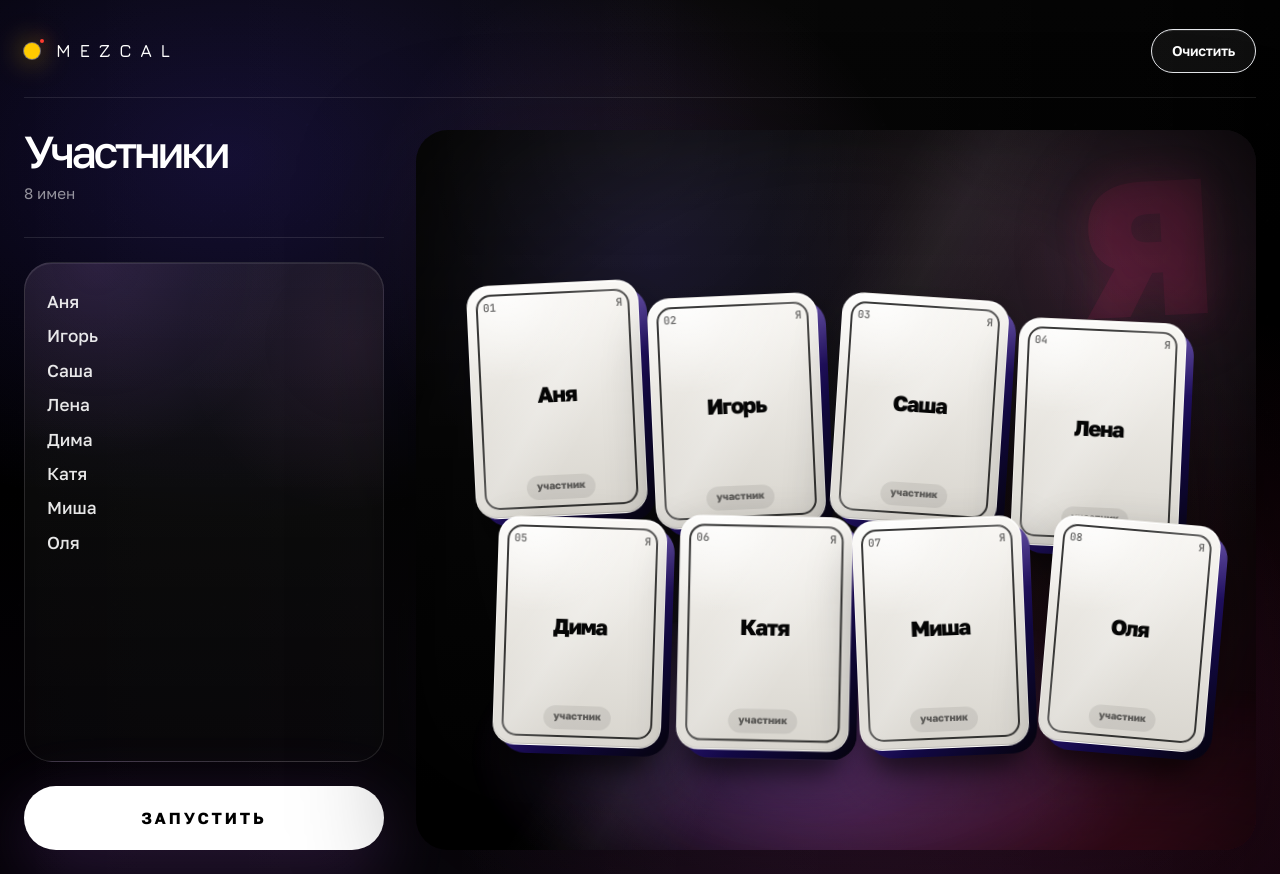
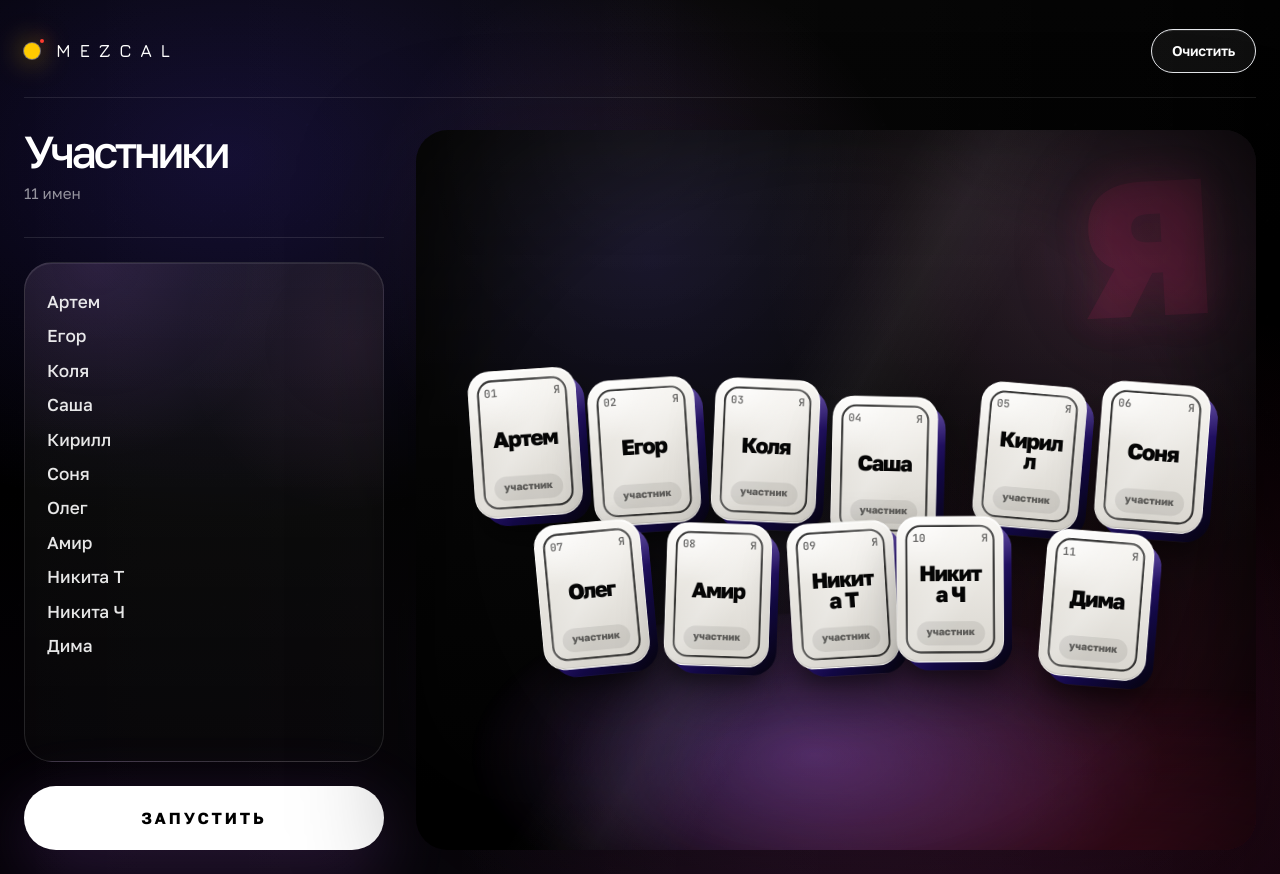
Before and after one commit to egortriston/y-cas, a React (Vite) app: page / in a window 1280 px wide. Built offline with nearby package versions, Linux system fonts and the light colour scheme.

Commit message:
Add default participant photos

```diff
--- a/src/App.tsx
+++ b/src/App.tsx
@@ -6,7 +6,22 @@ import { Textarea } from "@/components/ui/textarea";
 import { ShimmerButton } from "@/components/effects/shimmer-button";
 import { cn } from "@/lib/utils";
 
-const initialNames = ["Аня", "Игорь", "Саша", "Лена", "Дима", "Катя", "Миша", "Оля"].join("\n");
+const defaultParticipants = [
+  { name: "Артем", photoUrl: "https://center.yandex-team.ru/api/v1/user/temapetrov/photo/original.jpg" },
+  { name: "Егор", photoUrl: "https://center.yandex-team.ru/api/v1/user/musnitskiy/photo_979145/original.jpg" },
+  { name: "Коля", photoUrl: "https://center.yandex-team.ru/api/v1/user/n-kurbatov/photo_700384/original.jpg" },
+  { name: "Саша", photoUrl: "https://center.yandex-team.ru/api/v1/user/amandrov/photo_923431/original.jpg" },
+  { name: "Кирилл", photoUrl: "https://center.yandex-team.ru/api/v1/user/kirvn/photo/original.jpg" },
+  { name: "Соня", photoUrl: "https://center.yandex-team.ru/api/v1/user/sphsv/photo_886746/original.jpg" },
+  { name: "Олег", photoUrl: "https://center.yandex-team.ru/api/v1/user/layokov/photo/original.jpg" },
+  { name: "Амир", photoUrl: "https://center.yandex-team.ru/api/v1/user/ammustafaev/photo_864730/original.jpg" },
+  { name: "Никита Т", photoUrl: "https://center.yandex-team.ru/api/v1/user/niktolstiakov/photo/original.jpg" },
+  { name: "Никита Ч", photoUrl: "https://center.yandex-team.ru/api/v1/user/cnikitaa16/photo_818066/original.jpg" },
+  { name: "Дима", photoUrl: "https://center.yandex-team.ru/api/v1/user/jonmagon/photo_648376/original.jpg" },
+] as const;
+
+const initialNames = defaultParticipants.map((participant) => participant.name).join("\n");
+const defaultPhotoByName = new Map<string, string>(defaultParticipants.map((participant) => [participant.name, participant.photoUrl]));
 
 type DrawPhase = "idle" | "shuffling" | "eliminating" | "revealed";
 
@@ -160,6 +175,7 @@ function ParticipantCard({
   winner,
   phase,
   reducedMotion,
+  photoUrl,
 }: {
   name: string;
   index: number;
@@ -168,6 +184,7 @@ function ParticipantCard({
   winner: boolean;
   phase: DrawPhase;
   reducedMotion: boolean;
+  photoUrl?: string;
 }) {
   const revealScale = Math.min(1.78, Math.max(1.28, 252 / placement.width));
   const exitDirection = index % 2 === 0 ? -1 : 1;
@@ -176,11 +193,17 @@ function ParticipantCard({
   const shuffleX = seededOffset(index, 7) * Math.min(52, placement.width * 0.28);
   const shuffleY = seededOffset(index, 8) * Math.min(42, placement.height * 0.18);
   const shuffleRotate = seededOffset(index, 9) * 10;
+  const [photoFailed, setPhotoFailed] = useState(false);
+  const visiblePhotoUrl = photoUrl && !photoFailed ? photoUrl : undefined;
+
+  useLayoutEffect(() => {
+    setPhotoFailed(false);
+  }, [photoUrl]);
 
   return (
     <motion.article
       layout
-      className={cn("participant-card absolute left-1/2 top-1/2", active && "is-active", winner && "is-winner")}
+      className={cn("participant-card absolute left-1/2 top-1/2", visiblePhotoUrl && "has-photo", active && "is-active", winner && "is-winner")}
       style={{
         width: placement.width,
         height: placement.height,
@@ -256,6 +279,11 @@ function ParticipantCard({
           <span>{String(index + 1).padStart(2, "0")}</span>
           <span>Я</span>
         </div>
+        {visiblePhotoUrl ? (
+          <div className="participant-card__portrait">
+            <img src={visiblePhotoUrl} alt="" loading="lazy" onError={() => setPhotoFailed(true)} />
+          </div>
+        ) : null}
         <strong>{name}</strong>
         <small>{winner && phase === "revealed" ? "ведет" : "участник"}</small>
       </div>
@@ -312,6 +340,7 @@ function CardTable({
                   winner={phase === "revealed" && winnerIndex === index}
                   phase={phase}
                   reducedMotion={reducedMotion}
+                  photoUrl={defaultPhotoByName.get(name)}
                 />
               ) : null,
             )}
@@ -470,7 +499,7 @@ export default function App() {
                   setRawNames(event.target.value);
                   resetDraw(event.target.value);
                 }}
-                placeholder={"Анна\nИгорь\nСаша\nЛена"}
+                placeholder={"Артем\nЕгор\nКоля\nСаша"}
                 spellCheck={false}
                 className="names-textarea min-h-[28rem] rounded-none border-0 bg-transparent p-0 text-[1.08rem] font-medium leading-[2.15rem] shadow-none outline-none focus:bg-transparent focus:ring-0 max-lg:min-h-[14rem]"
               />
--- a/src/index.css
+++ b/src/index.css
@@ -349,6 +349,32 @@ canvas {
   transform: rotate(10deg);
 }
 
+.participant-card__portrait {
+  position: absolute;
+  left: 15%;
+  right: 15%;
+  top: 18%;
+  z-index: 1;
+  aspect-ratio: 1;
+  overflow: hidden;
+  border: 1px solid rgba(5, 5, 5, 0.2);
+  border-radius: 22%;
+  background:
+    radial-gradient(circle at 30% 10%, rgba(255, 255, 255, 0.62), transparent 34%),
+    linear-gradient(180deg, rgba(5, 5, 5, 0.08), rgba(5, 5, 5, 0.16));
+  box-shadow:
+    inset 0 1px 0 rgba(255, 255, 255, 0.62),
+    0 10px 22px rgba(5, 5, 5, 0.16);
+}
+
+.participant-card__portrait img {
+  display: block;
+  width: 100%;
+  height: 100%;
+  object-fit: cover;
+  filter: saturate(0.92) contrast(1.03);
+}
+
 .participant-card__meta {
   position: relative;
   z-index: 2;
@@ -374,6 +400,12 @@ canvas {
   font-weight: 800;
   letter-spacing: -0.055em;
   line-height: 0.95;
+}
+
+.participant-card.has-photo .participant-card__face strong {
+  align-self: end;
+  padding-bottom: 22px;
+  font-size: clamp(0.95rem, 1.45vw, 1.56rem);
 }
 
 .participant-card__face small {
```
